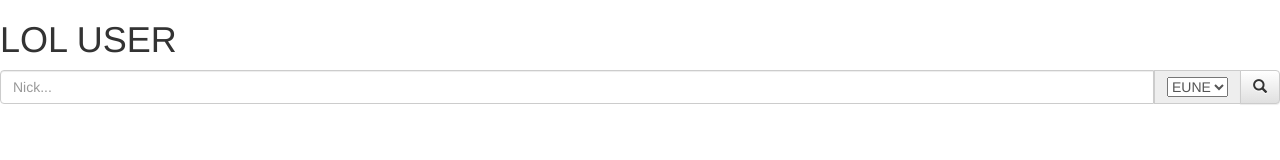
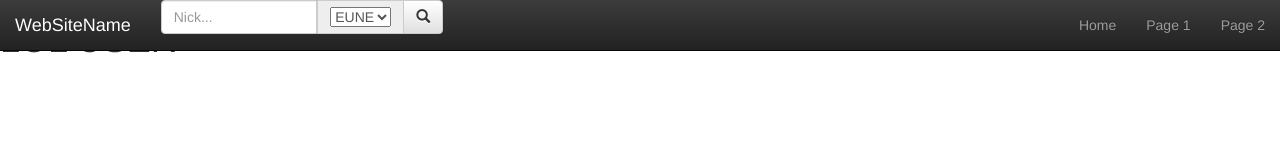
Before and after one commit to jkrzacz/LolUser, a plain HTML site: page LOL/Index.html in a window 1280 px wide. Drawn offline with nearby package versions, Linux system fonts and the light colour scheme.

Commit message:
New Nav-bar

```diff
--- a/LOL/Index.html
+++ b/LOL/Index.html
@@ -22,9 +22,14 @@
 </head>
 <body>
     <h1>LOL USER</h1>
-        <div id="search-container" class="row">
+    <nav class="navbar navbar-inverse navbar-fixed-top">
+      <div class="container-fluid">
+        <div class="navbar-header">
+          <a class="navbar-brand" href="#">WebSiteName</a>
+        </div>
+          <div id="search-container" >
 
-            <div class="col-xs-12">
+              <div class="col-xs-3">
                   <div class="input-group">
                       <input id="inputUserName" type="text" class="form-control" placeholder="Nick...">
                       <span class="input-group-addon">
@@ -49,8 +54,17 @@
               </div>
 
           </div>
+          <ul class="nav navbar-nav navbar-right">
+              <li><a href="#">Home</a></li>
+              <li><a href="#">Page 1</a></li>
+              <li><a href="#">Page 2</a></li>
+          </ul>
+      </div>
+    </nav>
 
 
+        <div class="col-xs-12 col-sm-12 col-md-12" id="PlayerStats">
+        </div>
         <div class="row">
 
             <div class=" col-xs-6 col-sm-3 col-md-3" id="SeasonStats2016" >
@@ -63,8 +77,6 @@
             </div>
 
         </div>
-        <div class="col-xs-6 col-sm-3 col-md-3" id="PlayerStats">
-        </div>
 
 
         <!-- jQuery (necessary for Bootstrap's JavaScript plugins) -->
```
Lines whose indentation alone changed are shown as unchanged.
